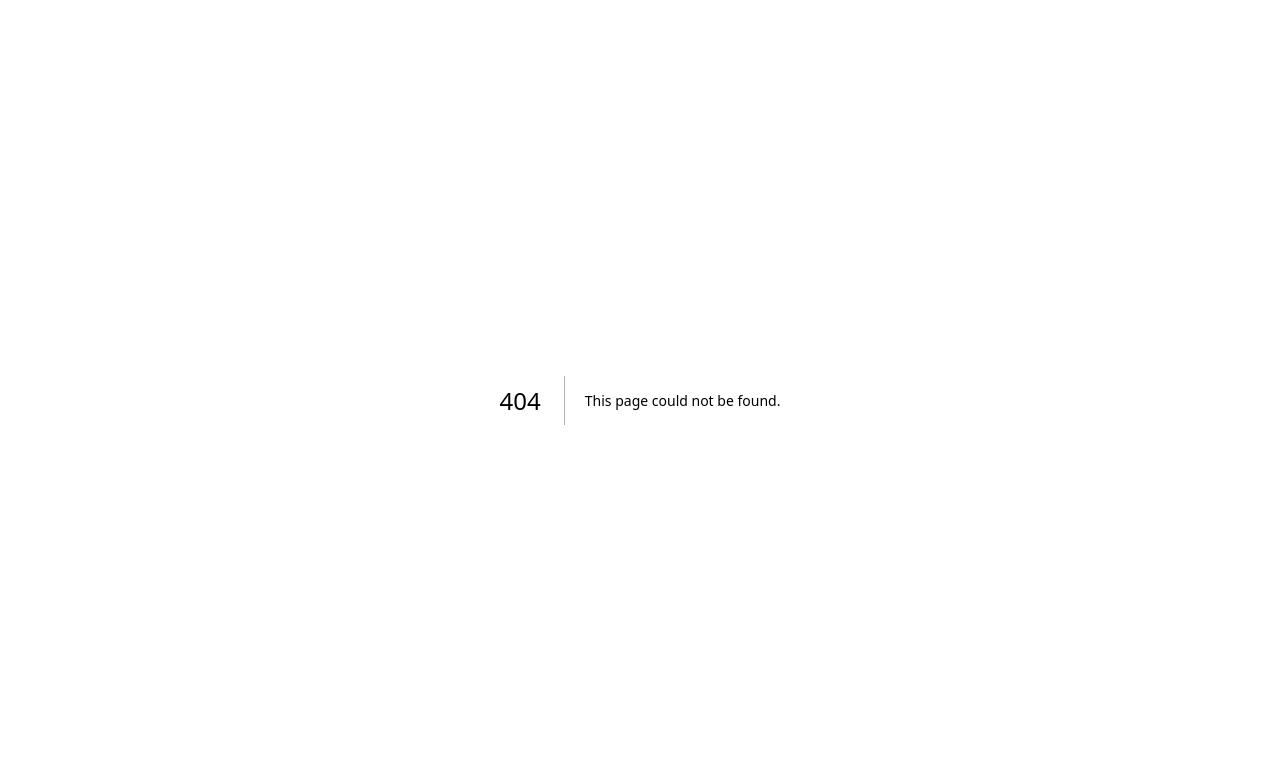
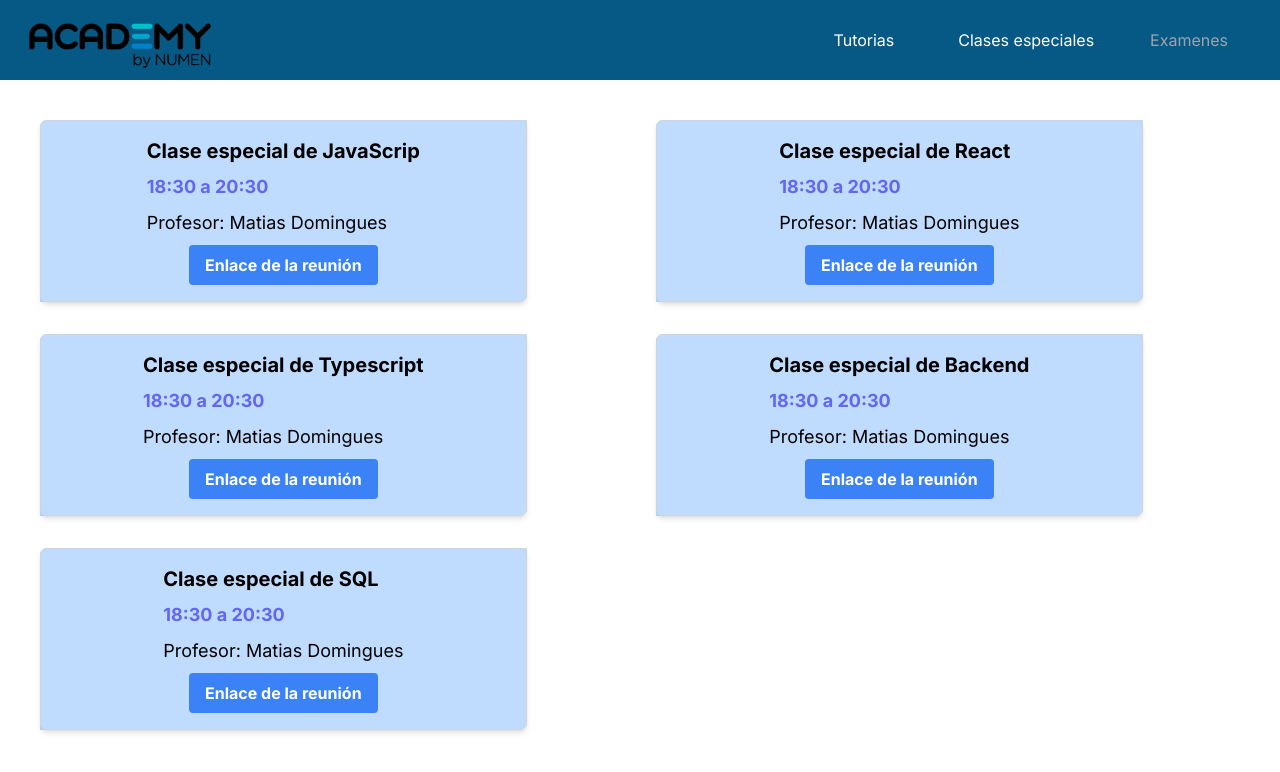
Before and after one commit to NumenPublicidad/tutorias-programacion, a Next.js app: page /clasesEspeciales in a window 1280 px wide. Before the commit this address had no page. Shown: the top 772 px of the page. Built offline with nearby package versions, Linux system fonts and the light colour scheme.

Commit message:
Correcion de NavBar

```diff
--- a/src/app/clasesEspeciales/ClasesEspeciales.tsx
+++ b/src/app/clasesEspeciales/ClasesEspeciales.tsx
@@ -1,6 +1,6 @@
 export const ClasesEspeciales = ({ ClasesEspeciales }) => {
 	return (
-		<div className='flex flex-col justify-between p-4 border border-gray-300 rounded-md shadow-md'>
+		<div className='flex flex-col items-center justify-between p-4 border border-gray-300 rounded-md shadow-md'>
 			<div className='flex flex-col'>
 				<h2 className='text-xl font-bold mb-2'>
 					{ClasesEspeciales.name}
--- /dev/null
+++ b/src/app/clasesEspeciales/page.tsx
@@ -0,0 +1,17 @@
+import { ClasesEspeciales } from './ClasesEspeciales';
+import { clasesEspecialesData } from '../constants/clases_esp';
+
+export default function ClasesEspecialesPage(): any {
+	return (
+		<div className='flex flex-col items-center justify-between p-10 grid grid-cols-1 md:grid-cols-2 gap-8 justify-center'>
+			{clasesEspecialesData.map((clase, index) => (
+				<div
+					key={index}
+					className='flex-shrink-0 w-10/12 bg-blue-200 rounded-tl-lg rounded-br-lg'
+				>
+					<ClasesEspeciales ClasesEspeciales={clase} />
+				</div>
+			))}
+		</div>
+	);
+}
--- a/src/app/components/Navbar.tsx
+++ b/src/app/components/Navbar.tsx
@@ -3,11 +3,11 @@ import Image from 'next/image';
 
 export function NavBar(): any {
 	return (
-		<div className='flex justify-between bg-blue-950 w-full text-center'>
+		<div className='flex justify-between bg-sky-800 w-full text-center'>
 			<div className='pl-5 pt-5 pb-2'>
 				<Image
 					src='/logo.jpg'
-					alt='Descripción de la imagen'
+					alt='Academia Numen'
 					width={200}
 					height={100}
 				/>
@@ -24,7 +24,7 @@ export function NavBar(): any {
 					</li>
 					<li className='mr-2 '>
 						<Link
-							href='/ClasesEspeciales'
+							href='/clasesEspeciales'
 							className='p-3 inline-block hover:text-black'
 						>
 							Clases especiales
--- a/src/app/layout.tsx
+++ b/src/app/layout.tsx
@@ -1,6 +1,7 @@
 import type { Metadata } from 'next';
 import { Inter } from 'next/font/google';
 import './globals.css';
+import { NavBar } from './components/Navbar';
 
 const inter = Inter({ subsets: ['latin'] });
 
@@ -16,7 +17,10 @@ export default function RootLayout({
 }) {
 	return (
 		<html lang='en'>
-			<body className={inter.className}>{children}</body>
+			<body className={inter.className}>
+				<NavBar />
+				{children}
+			</body>
 		</html>
 	);
 }
--- a/src/app/page.tsx
+++ b/src/app/page.tsx
@@ -1,21 +1,3 @@
-import { NavBar } from './components/Navbar';
-import { ClasesEspeciales } from './clasesEspeciales/ClasesEspeciales';
-import { clasesEspecialesData } from './constants/clases_esp';
-
 export default function Home(): any {
-	return (
-		<main className='bg-black'>
-			<NavBar />
-			<div className='flex flex-col items-center justify-between p-10 pt-2 grid grid-cols-1 md:grid-cols-2 gap-8 w-full justify-center'>
-				{clasesEspecialesData.map((clase, index) => (
-					<div
-						key={index}
-						className='flex-shrink-0 w-full bg-blue-200'
-					>
-						<ClasesEspeciales ClasesEspeciales={clase} />
-					</div>
-				))}
-			</div>
-		</main>
-	);
+	return <main></main>;
 }
```
